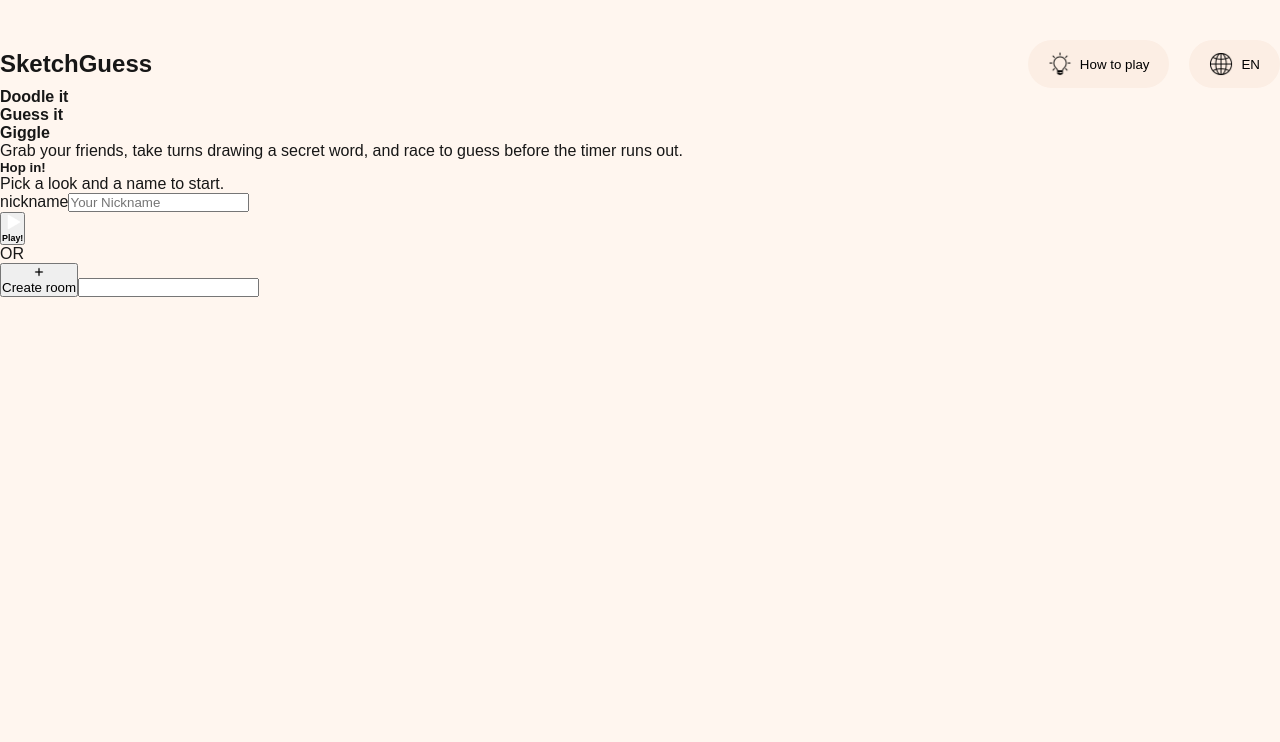
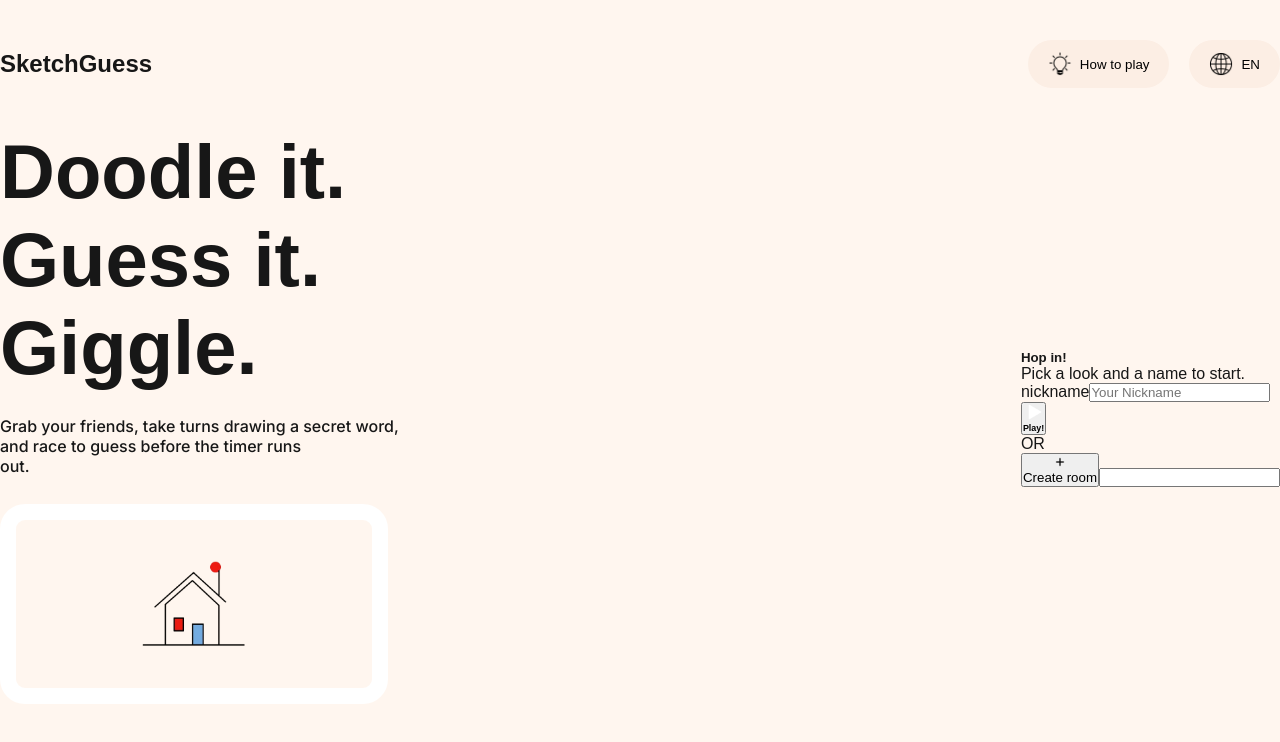
Before and after one commit to sumitkrx/sketchguess, a Next.js app in the folder apps/web/: page / in a window 1280 px wide. Shown: the top 742 px of the page. Built offline with nearby package versions, Linux system fonts and the light colour scheme; a web font is replaced by a local one.

Commit message:
chore: add navbar/hero-section design

```diff
--- a/apps/web/app/page.module.css
+++ b/apps/web/app/page.module.css
@@ -37,6 +37,54 @@
   transform: translateY(-2px);
 }
 
+.heroSection {
+  display: flex;
+  width: 100%;
+  height: calc(100% - 60px);
+  align-items: center;
+  justify-content: space-between;
+}
+
+.valueProposition {
+  display: flex;
+  flex-direction: column;
+  align-items: flex-start;
+  gap: 8px;
+}
+
+.valueProposition > .heading {
+  font-size: 76px;
+  line-height: 80px;
+  margin:0;
+}
+.valueProposition > .heading:after {
+  content: ".";
+}
+
+.valueProposition > .heading:last-of-type{
+  margin-bottom: 20px;
+}
+
+.valueProposition > .pre {
+  white-space: pre-wrap;
+  font-weight: 500;
+}
+
+.valueProposition > .doodleContainer {
+  width: 388px;
+  border-radius: 25px;
+  border: solid 16px #fff;
+  margin-top: 20px;
+}
+
+.doodleContainer > .doodleWrap {
+  display: flex;
+  align-items: center;
+  justify-content:center;
+  width: 100%;
+  position: relative;
+}
+
 @media (max-width: 800px) {
   .page {
     max-width: 100vw;
--- a/apps/web/app/page.tsx
+++ b/apps/web/app/page.tsx
@@ -4,6 +4,7 @@ import { useRouter } from "next/navigation";
 import styles from "./page.module.css";
 import { bulb, globe, play, plus } from "./images";
 import Image from "next/image";
+import { Inter } from "next/font/google";
 
 const Navbar = () => {
   return (
@@ -31,6 +32,11 @@ interface HeroSectionProps {
   handleSubmit: () => void;
 }
 
+const inter = Inter({
+  subsets: ["latin"],
+  display: "swap",
+});
+
 const HeroSection = ({
   name,
   code,
@@ -39,15 +45,26 @@ const HeroSection = ({
   handleSubmit,
 }: HeroSectionProps) => {
   return (
-    <section>
-      <div>
-        <h4>Doodle it</h4>
-        <h4>Guess it</h4>
-        <h4>Giggle</h4>
-        <pre>
-          Grab your friends, take turns drawing a secret word, and race to guess
-          before the timer runs out.
-        </pre>
+    <section className={styles.heroSection}>
+      <div className={styles.valueProposition}>
+        <h4 className={styles.heading}>Doodle it</h4>
+        <h4 className={styles.heading}>Guess it</h4>
+        <h4 className={styles.heading}>Giggle</h4>
+        <p className={`${styles.pre} ${inter.className}`}>
+          {`Grab your friends, take turns drawing a secret word,
+and race to guess before the timer runs
+out.`}
+        </p>
+        <div className={styles.doodleContainer}>
+          <div className={styles.doodleWrap}>
+            <Image
+              src={"/doodle.png"}
+              alt={"doodle-image"}
+              width={168}
+              height={168}
+            />
+          </div>
+        </div>
       </div>
       <div>
         <div>
```
Also changed, not shown: apps/web/public/doodle.png (added).
